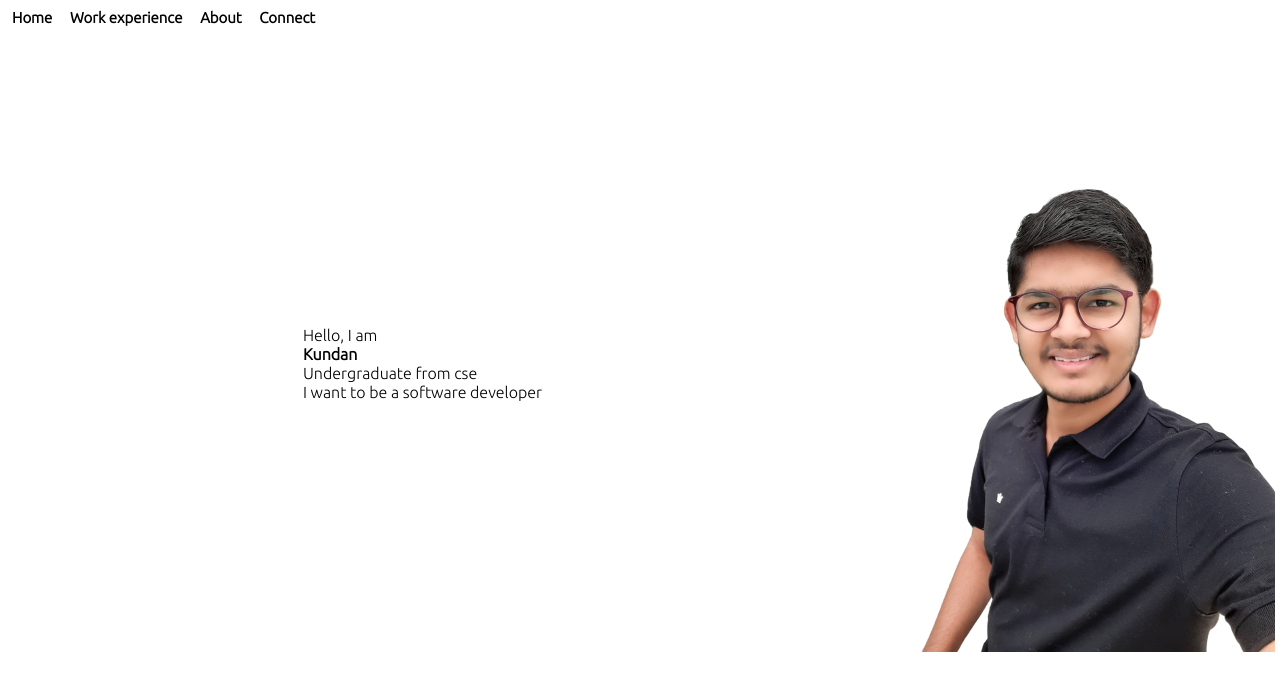
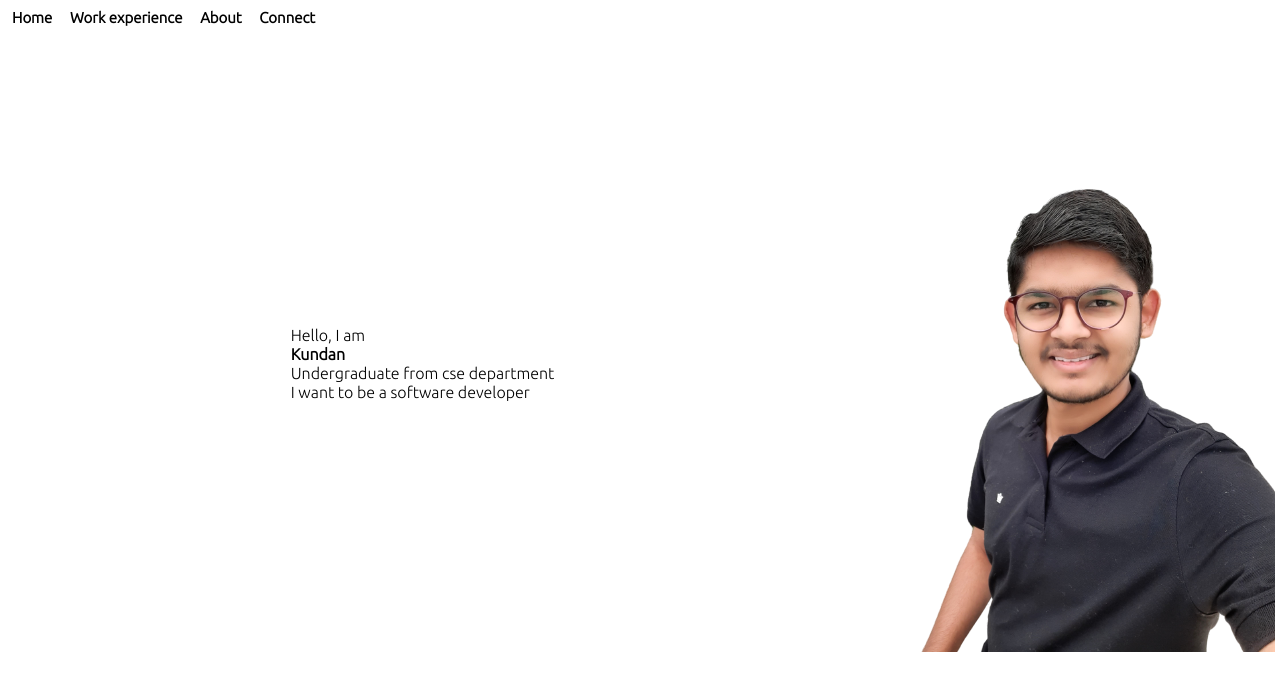
Before and after one commit to kundan-pal/Portfolio_website.github.io, a plain HTML site: page index.html in a window 1280 px wide. Drawn offline with Linux system fonts and the light colour scheme; a web font is replaced by a local one.

Commit message:
Update index.html

```diff
--- a/index.html
+++ b/index.html
@@ -22,7 +22,7 @@
             <div class="welcome">
                 <div class="hello">Hello, I am </div>
                 <div class="name">Kundan</div>
-                <div class="about">Undergraduate from cse</div>
+                <div class="about">Undergraduate from cse department</div>
                 <div class="about2">I want to be a software developer</div>
             </div>
             <img src="image1.png" alt="Kundan">
```
